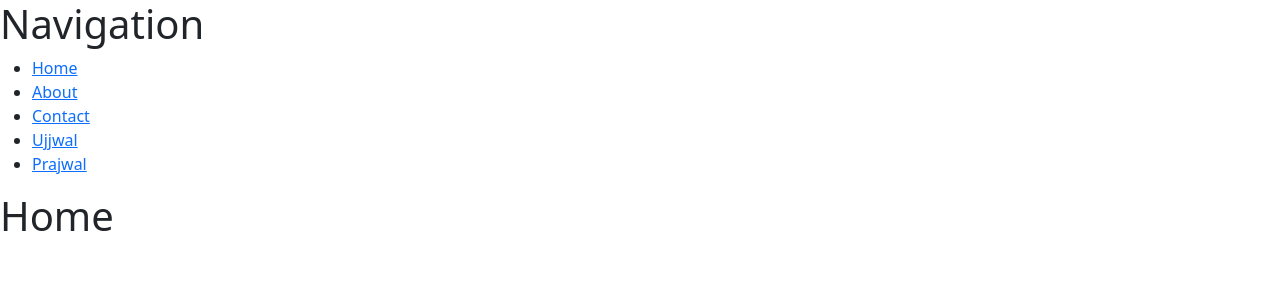
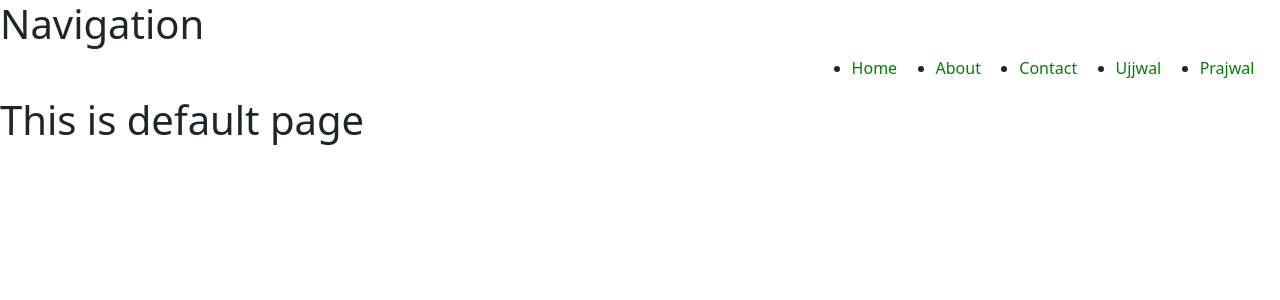
Before and after one commit to ujjwal-11103/React.js, a React (Create React App) app: page / in a window 1280 px wide. Shown: the top 300 px of the page. Built offline with nearby package versions, Linux system fonts and the light colour scheme.

Commit message:
Link and NavLink style

```diff
--- a/src/App.css
+++ b/src/App.css
@@ -6,6 +6,38 @@
   height: 40vmin;
   pointer-events: none;
 }
+
+
+.links {
+  display: flex;
+  justify-content: right;
+  gap: 3vw;
+  margin-right: 2vw;
+}
+
+.Li-items {
+  text-decoration: none;
+  color: green;
+}
+
+
+
+
+
+
+
+
+
+
+
+
+
+
+
+
+
+
+
 
 @media (prefers-reduced-motion: no-preference) {
   .App-logo {
@@ -32,6 +64,7 @@
   from {
     transform: rotate(0deg);
   }
+
   to {
     transform: rotate(360deg);
   }
--- a/src/App.js
+++ b/src/App.js
@@ -1,7 +1,8 @@
 import React from 'react'
-
+import './App.css'
 import { BrowserRouter, Routes, Route } from 'react-router-dom'
 
+import DefaultPage from './Components/Router/DefaultPage'
 import Home from './Components/Router/Home'
 import Contact from './Components/Router/Contact'
 import About from './Components/Router/About'
@@ -18,7 +19,8 @@ export default function App() {
 
         <Routes>
 
-          <Route path='/' element={<Home />} />
+          <Route path='/' element={<DefaultPage />} />
+          <Route path='/Home' element={<Home />} />
           <Route path='/About' element={<About />} />
           <Route path='/Contact' element={<Contact />} />
           <Route path='/User/:names' element={<User />} />
--- /dev/null
+++ b/src/Components/Router/DefaultPage.js
@@ -0,0 +1,9 @@
+import React from 'react'
+
+export default function DefaultPage() {
+    return (
+        <div>
+            <h1>This is default page</h1>
+        </div>
+    )
+}
--- a/src/Components/Router/Home.js
+++ b/src/Components/Router/Home.js
@@ -3,7 +3,7 @@ import React from 'react'
 export default function Home() {
   return (
     <div>
-      <h1>Home</h1>
+      <h1 style={{ textAlign: 'center' }}>Home</h1>
     </div>
   )
 }
--- a/src/Components/Router/Navigation.js
+++ b/src/Components/Router/Navigation.js
@@ -1,20 +1,21 @@
 import React from 'react'
-import { Link } from 'react-router-dom'
+import { NavLink } from 'react-router-dom'
 export default function Navigation() {
     return (
         <div>
 
             <h1>Navigation</h1>
-            <ul>
 
-                <li><Link to='/Home'>Home</Link></li>
-                <li><Link to='/About'>About</Link></li>
-                <li><Link to='/Contact'>Contact</Link></li>
-                <li> <Link to='/User/Ujjwal'>Ujjwal</Link></li>
-                <li> <Link to='/User/Prajwal'>Prajwal</Link></li>
+            <ul className='links'>
+
+                <li><NavLink className="Li-items" to='/Home'>Home</NavLink></li>
+                <li><NavLink className="Li-items" to='/About'>About</NavLink></li>
+                <li><NavLink className="Li-items" to='/Contact'>Contact</NavLink></li>
+                <li><NavLink className="Li-items" to='/User/Ujjwal'>Ujjwal</NavLink></li>
+                <li><NavLink className="Li-items" to='/User/Prajwal'>Prajwal</NavLink></li>
 
                 {/* /Users/Prajwal <-- ye ja rha h udhr params ke andr */}
-                {/* When clicked on the link it goes to App.js then it searches the desired path then it goes to the user Component */}
+                {/* When clicked on the NavLink it goes to App.js then it searches the desired path then it goes to the user Component */}
 
             </ul>
         </div>
--- a/src/Components/Router/PageNotFound.js
+++ b/src/Components/Router/PageNotFound.js
@@ -4,8 +4,8 @@ export default function PageNotFound() {
     return (
         <div>
 
-            <h1>404</h1>
-            <h1>Page not found</h1>
+            <h1 style={{ textAlign: 'center' }}> 404</h1>
+            <h1 style={{ textAlign: 'center' }}>Page not found</h1>
             <Link to='/Home'>Home</Link>
 
         </div>
```
